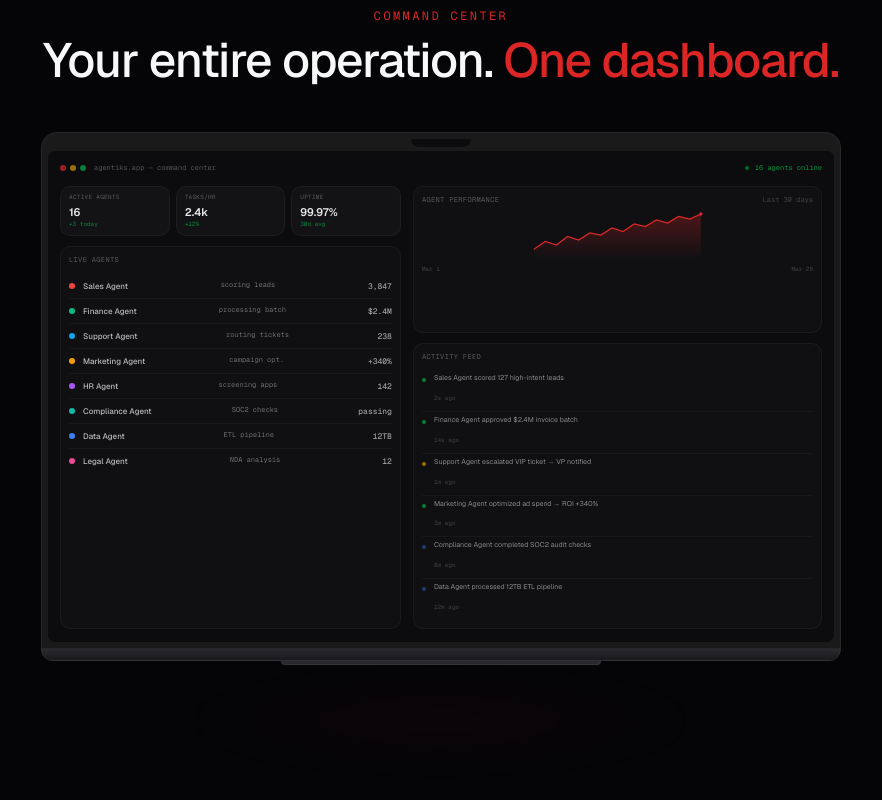
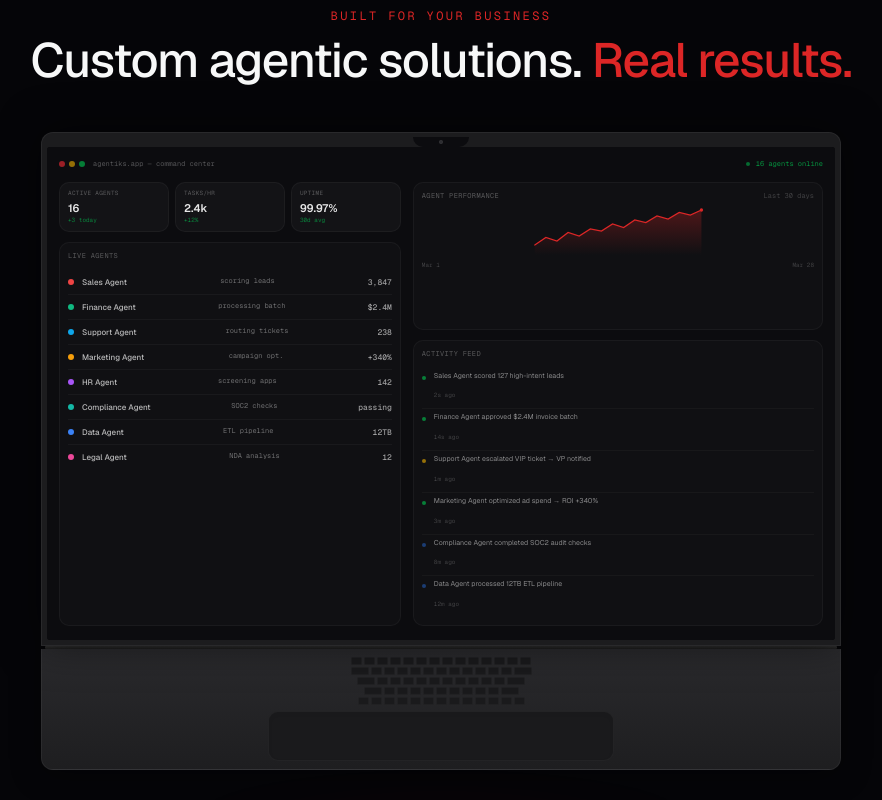
Before and after one commit to amer313/agentiks-landing, a Next.js app: page / in a window 1280 px wide. Shown: the part 840-1640 px from the top of the page, without its empty margins (199-1081 px from the left). Built offline with nearby package versions, Linux system fonts and the light colour scheme.

Commit message:
Improve MacBook mockup with keyboard rows + trackpad, update heading
MacBook now has 5 rows of individual key caps, a centered trackpad,
camera notch with dot, proper hinge, and realistic proportions.
Heading changed to "Custom agentic solutions. Real results."

```diff
--- a/components/sections/dashboard-showcase.tsx
+++ b/components/sections/dashboard-showcase.tsx
@@ -137,22 +137,52 @@ function DashboardScreen() {
 }
 
 /* ── MacBook frame ── */
+function KeyRow({ keys, wide }: { keys: number; wide?: boolean }) {
+  return (
+    <div className="flex gap-[2px] justify-center">
+      {Array.from({ length: keys }).map((_, i) => (
+        <div
+          key={i}
+          className={`h-[8px] rounded-[1.5px] bg-[#1a1a1c] border border-white/[0.03] ${
+            wide && (i === 0 || i === keys - 1) ? "w-[18px]" : "w-[11px]"
+          }`}
+        />
+      ))}
+    </div>
+  )
+}
+
 function MacBookFrame({ children }: { children: React.ReactNode }) {
   return (
     <div className="w-full max-w-[800px] mx-auto">
-      {/* Screen */}
-      <div className="relative bg-[#1a1a1a] rounded-t-xl p-[6px] pt-[18px] border border-white/[0.06]">
-        {/* Notch */}
-        <div className="absolute top-[6px] left-1/2 -translate-x-1/2 w-[60px] h-[8px] bg-[#0C0C0F] rounded-b-md" />
-        {/* Screen content */}
-        <div className="rounded-sm overflow-hidden aspect-[16/10] bg-[#0C0C0F]">
+      {/* Screen lid */}
+      <div className="relative bg-[#1c1c1e] rounded-t-[12px] p-[5px] pt-[14px] border border-white/[0.06] shadow-[0_-2px_40px_rgba(0,0,0,0.5)]">
+        {/* Camera notch */}
+        <div className="absolute top-[4px] left-1/2 -translate-x-1/2 w-[56px] h-[10px] bg-[#0C0C0F] rounded-b-md flex items-center justify-center">
+          <div className="w-[4px] h-[4px] rounded-full bg-[#2a2a2e] border border-white/[0.05]" />
+        </div>
+        {/* Screen */}
+        <div className="rounded-[3px] overflow-hidden aspect-[16/10] bg-[#0C0C0F]">
           {children}
         </div>
       </div>
-      {/* Keyboard base */}
-      <div className="relative">
-        <div className="h-[12px] bg-gradient-to-b from-[#2a2a2e] to-[#1a1a1d] rounded-b-lg border-x border-b border-white/[0.04]" />
-        <div className="h-[4px] mx-[30%] bg-[#2a2a2e] rounded-b-lg border-x border-b border-white/[0.06]" />
+
+      {/* Hinge */}
+      <div className="h-[3px] mx-[4px] bg-gradient-to-b from-[#333] to-[#222] rounded-[1px]" />
+
+      {/* Keyboard deck */}
+      <div className="bg-gradient-to-b from-[#2a2a2d] to-[#1e1e20] rounded-b-[12px] border-x border-b border-white/[0.05] px-[14px] py-[8px] shadow-[0_4px_30px_rgba(0,0,0,0.4)]">
+        {/* Keyboard rows */}
+        <div className="flex flex-col gap-[2px] mb-[6px]">
+          <KeyRow keys={14} />
+          <KeyRow keys={13} wide />
+          <KeyRow keys={12} wide />
+          <KeyRow keys={11} wide />
+          <KeyRow keys={13} />
+        </div>
+
+        {/* Trackpad */}
+        <div className="mx-auto w-[45%] h-[50px] rounded-md bg-[#1a1a1c] border border-white/[0.04] shadow-inner" />
       </div>
     </div>
   )
@@ -185,7 +215,7 @@ export function DashboardShowcase() {
           whileInView={{ opacity: 1, y: 0 }}
           viewport={{ once: true }}
         >
-          Command Center
+          Built for your business
         </motion.p>
         <motion.h2
           className="text-3xl md:text-5xl font-medium tracking-tight"
@@ -194,8 +224,8 @@ export function DashboardShowcase() {
           viewport={{ once: true }}
           transition={{ delay: 0.1 }}
         >
-          Your entire operation.{" "}
-          <span className="text-brand">One dashboard.</span>
+          Custom agentic solutions.{" "}
+          <span className="text-brand">Real results.</span>
         </motion.h2>
       </div>
 
```
